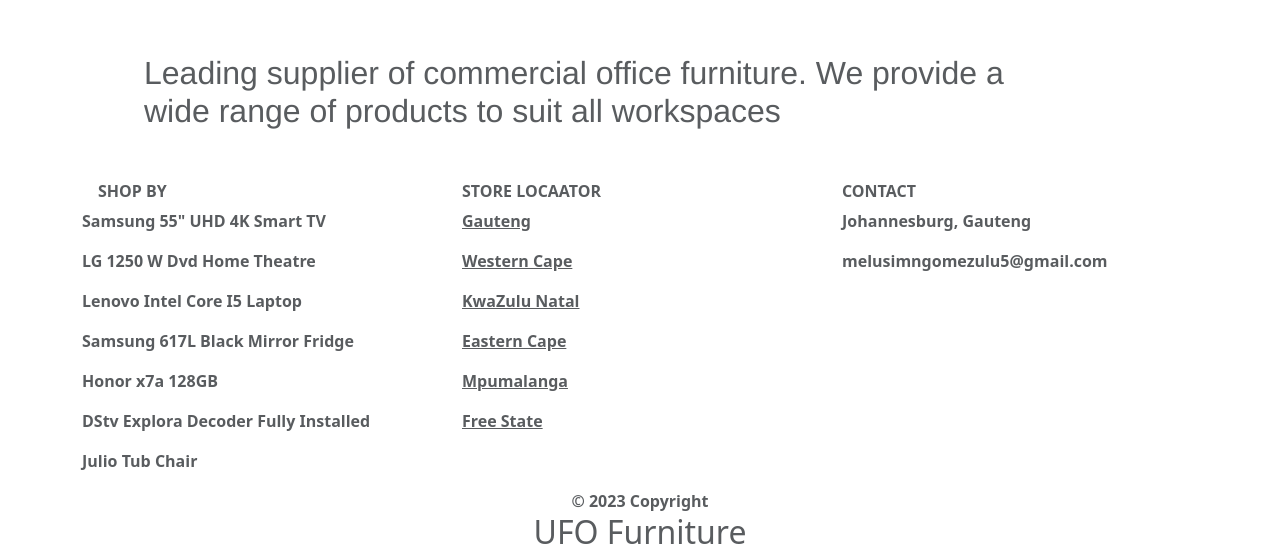
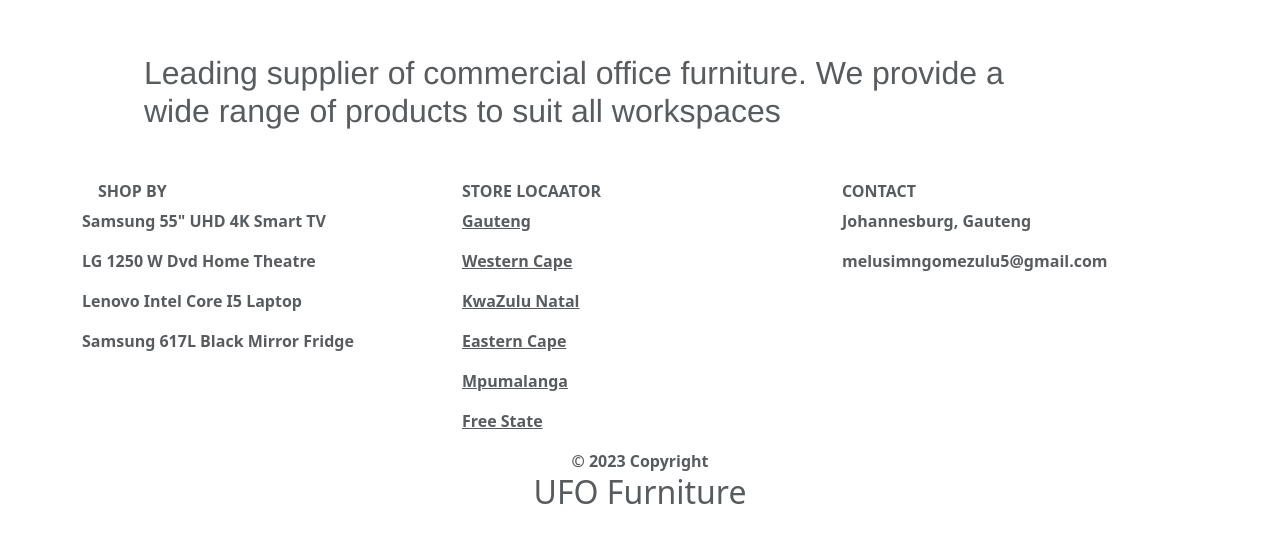
Before and after one commit to Melusi5/frontend, a React (Vite) app: page / in a window 1280 px wide. Shown: the part 1548-2108 px from the top of the page. After the commit the page ends 2068 px from the top, so only its background shows below. Built offline with nearby package versions, Linux system fonts and the light colour scheme.

Commit message:
make check btn primary css

```diff
--- a/src/Components/Footer.jsx
+++ b/src/Components/Footer.jsx
@@ -35,15 +35,7 @@
                                 <p>
                                     Samsung 617L Black Mirror Fridge
                                 </p>
-                                <p>
-                                    Honor x7a 128GB
-                                </p>
-                                <p>
-                                    DStv Explora Decoder Fully Installed
-                                </p>
-                                <p>
-                                    Julio Tub Chair
-                                </p>
+
                             </MDBCol>
 
                             <MDBCol className='auto'>
--- a/src/Components/View.css
+++ b/src/Components/View.css
@@ -29,8 +29,8 @@
 .view1:hover{
     background-color: darkgrey;
 }
+
 .addCart {
-    /* position: relative; */
     margin-top: 20rem;
     margin-left: -5rem;
 }
@@ -41,6 +41,4 @@
     font-size: 16px;
 }
 
-.btn-primary {
-   margin-left: -8rem;
-}
+.btn-primary
```
